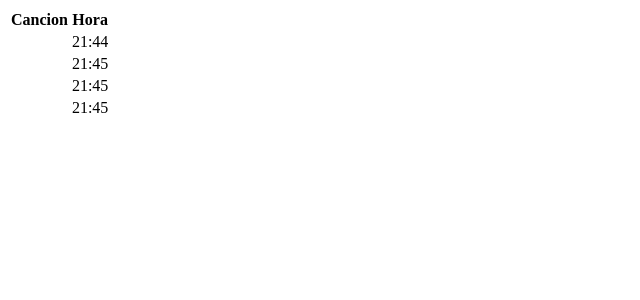
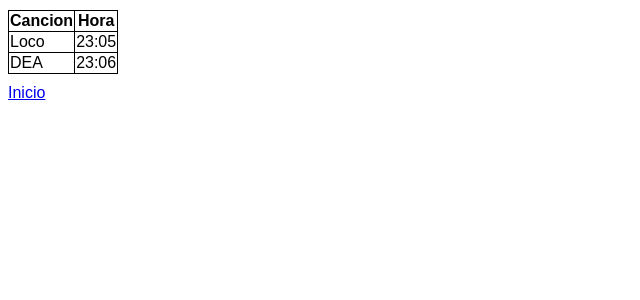
Before and after one commit to byeejasonn/DWES, a PHP site: page /UT4/listado.php in a window 1280 px wide. Shown: the top 300 px of the page, without its empty margins (0-640 px from the left). Run offline with PHP 8.4, Linux system fonts and the light colour scheme; data that the repository does not hold is empty.

Commit message:
formulario playlist done

```diff
--- a/UT4/listado.php
+++ b/UT4/listado.php
@@ -4,6 +4,7 @@
     );
 
     $playlist = explode("\n",$playlist);
+    array_pop($playlist);
 
 
 ?>
@@ -15,6 +16,21 @@
     <meta http-equiv="X-UA-Compatible" content="IE=edge">
     <meta name="viewport" content="width=device-width, initial-scale=1.0">
     <title>Playlist</title>
+    <style>
+        * {
+            font-family: Arial;
+            box-sizing: border-box;
+        }
+
+        table, th, td {
+            border: 1px solid black;
+            border-collapse: collapse;
+        }
+
+        table {
+            margin: 10px 0;
+        }
+    </style>
 </head>
 <body>
     <table>
@@ -30,5 +46,7 @@
             </tr>
         <?php endforeach; ?>
     </table>
+
+    <a href="formulario.php">Inicio</a>
 </body>
 </html>
--- a/UT4/playlist.csv
+++ b/UT4/playlist.csv
@@ -1,4 +1,2 @@
-;21:44
-;21:45
-;21:45
-;21:45
+Loco;23:05
+DEA;23:06
```
Also changed, not shown: UT4/formulario.php (+5 -4 lines).
